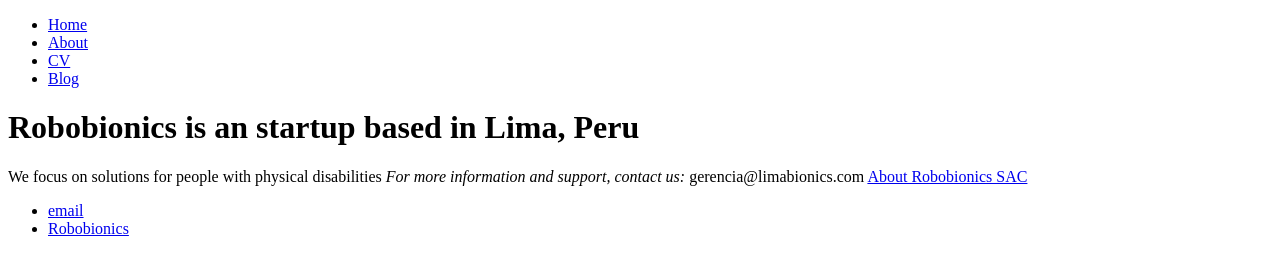
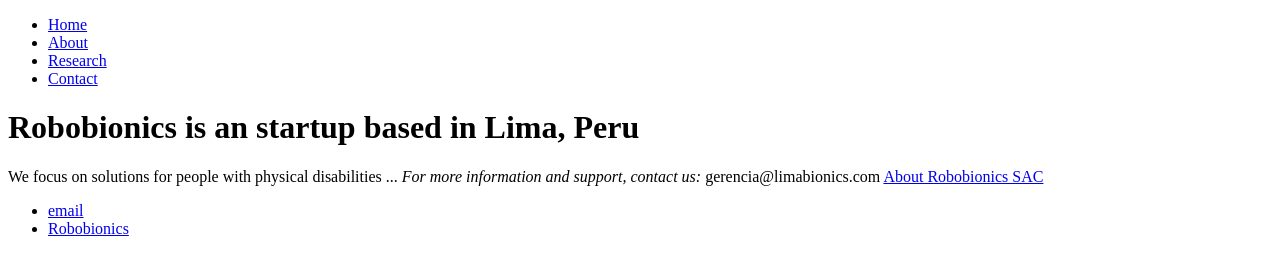
Before and after one commit to limabionics/limabionics.github.io, a plain HTML site: page index.html in a window 1280 px wide. Drawn offline with Linux system fonts and the light colour scheme.

Commit message:
Update
fix

```diff
--- a/index.html
+++ b/index.html
@@ -7,21 +7,21 @@
 		<nav>
     		<ul>
         		<li><a href="/">Home</a></li>
-	        	<li><a href="/about">About</a></li>
-        		<li><a href="/cv">CV</a></li>
-        		<li><a href="/blog">Blog</a></li>
+	        	<li><a href="/About">About</a></li>
+        		<li><a href="/Research">Research</a></li>
+        		<li><a href="/Contact">Contact</a></li>
     		</ul>
 		</nav>
 		<div class="container">
     		<div class="blurb">
         		<h1>Robobionics is an startup based in Lima, Peru</h1>
-				<p>We focus on solutions for people with physical disabilities <em>For more information and support, contact us:</em> gerencia@limabionics.com <a href="/about">About Robobionics SAC</a></p>
+				<p>We focus on solutions for people with physical disabilities ... <em>For more information and support, contact us:</em> gerencia@limabionics.com <a href="/about">About Robobionics SAC</a></p>
     		</div><!-- /.blurb -->
 		</div><!-- /.container -->
 		<footer>
     		<ul>
         		<li><a href="mailto:gerencia@limabionics.com">email</a></li>
-        		<li><a href="https://limabionics.com">Robobionics</a></li>
+        		<li><a href="limabionics.com">Robobionics</a></li>
 			</ul>
 		</footer>
 	</body>
```
